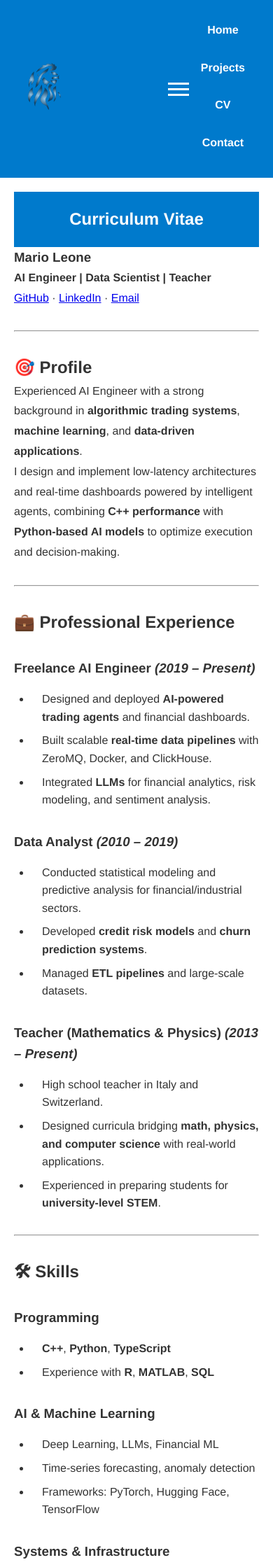
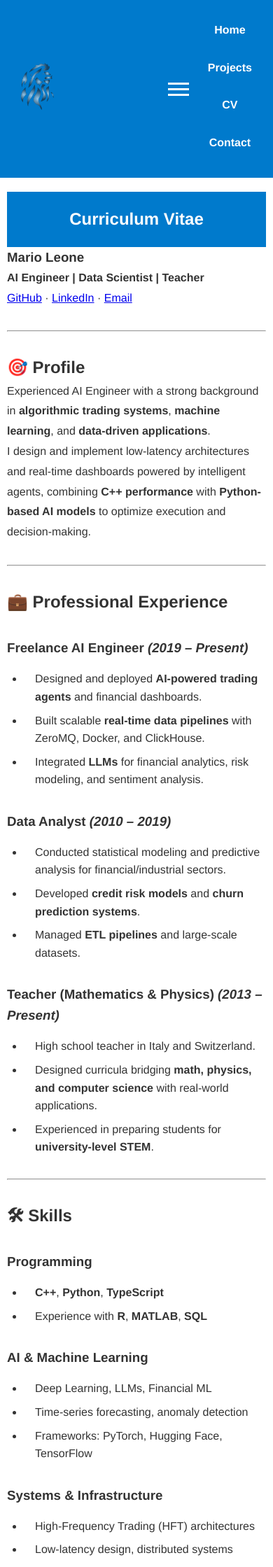
Before and after one commit to AstroMarius/marioleone.github.io, a Jekyll site: the page built from cv/index.md, in a window 390 px wide. Shown: the top 2239 px of the page at 70% size. Built offline with Jekyll 4.4.1, drawn with Linux system fonts in a browser that asks for light colours.

Commit message:
feat: aggiungere nuove pagine e aggiornare il layout del portfolio
- Aggiunta di nuove pagine per i progetti "FinLLM", "MultiAgentHFT", "AI Dashboards", "Backtesting Engine", "LLM Tooling" e "Market Data API".
- Aggiornamento del CSS per migliorare la responsività e l'aspetto del layout.
- Implementazione di JavaScript per il toggle del menu mobile.
- Aggiornamento dei link nel feed, sitemap e robots per riflettere l'ambiente locale.
- Correzione di bug per evitare overflow orizzontale.

```diff
--- a/assets/css/style.css
+++ b/assets/css/style.css
@@ -217,10 +217,44 @@
   margin-bottom: 0.5rem; /* Spazio tra gli elementi */
 }
 
-/* Responsive design */
+/* Progetti grid responsive */
+.projects-grid {
+  display: grid;
+  grid-template-columns: repeat(auto-fit, minmax(300px, 1fr));
+  gap: 20px;
+}
+
+/* Stili per menu mobile */
+.navbar.active nav ul {
+  display: flex;
+  flex-direction: column;
+  background: #007acc;
+  position: absolute;
+  top: 60px;
+  left: 0;
+  width: 100%;
+  padding: 10px 0;
+}
+
+/* Bugfix: evita overflow orizzontale */
+body, html {
+  overflow-x: hidden;
+}
+
+/* Responsive adjustments */
 @media (max-width: 768px) {
   header, footer {
     text-align: center;
+  }
+  .projects-grid {
+    grid-template-columns: 1fr;
+  }
+  .profile-section {
+    flex-direction: column;
+    align-items: center;
+  }
+  .profile-content h1 {
+    font-size: 2em;
   }
   .navbar ul {
     flex-direction: column;
@@ -230,3 +264,9 @@
     display: block;
   }
 }
+
+@media (max-width: 480px) {
+  .container {
+    padding: 0 10px;
+  }
+}
--- /dev/null
+++ b/assets/js/main.js
@@ -0,0 +1,8 @@
+// JavaScript per menu mobile toggle
+document.addEventListener('DOMContentLoaded', function() {
+  const navToggle = document.querySelector('.nav-toggle');
+  const navbar = document.querySelector('.navbar');
+  navToggle.addEventListener('click', function() {
+    navbar.classList.toggle('active');
+  });
+});
--- a/cv/index.md
+++ b/cv/index.md
@@ -7,7 +7,7 @@
 # Mario Leone
 
 **AI Engineer | Data Scientist | Teacher**
-[GitHub](https://github.com/AstroMarius) · [LinkedIn](https://linkedin.com/in/marioleone) · [Email](mailto:mario@example.com)
+[GitHub](https://github.com/AstroMarius){:target="_blank" rel="noopener"} · [LinkedIn](https://linkedin.com/in/marioleone){:target="_blank" rel="noopener"} · [Email](mailto:mario@example.com){:target="_blank" rel="noopener"}
 
 ---
 
```
Also changed, not shown: 12 other files.
